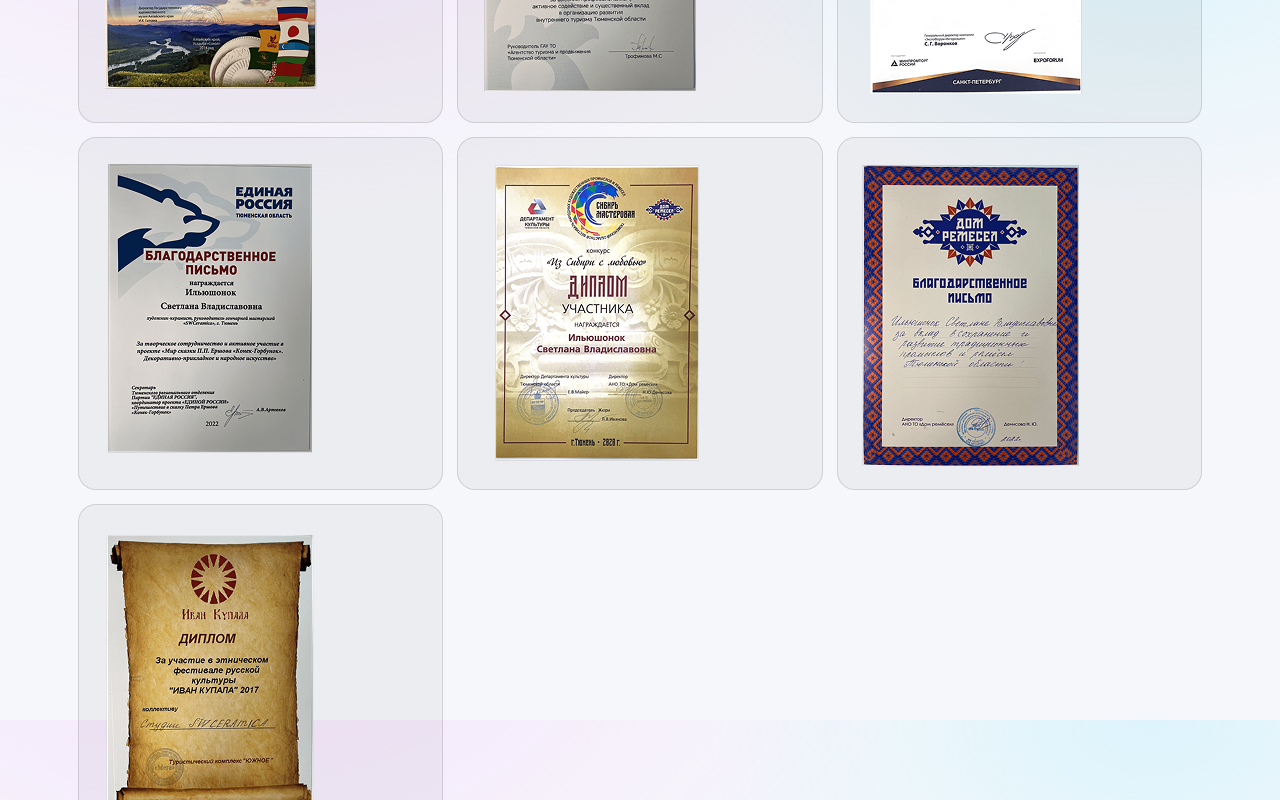
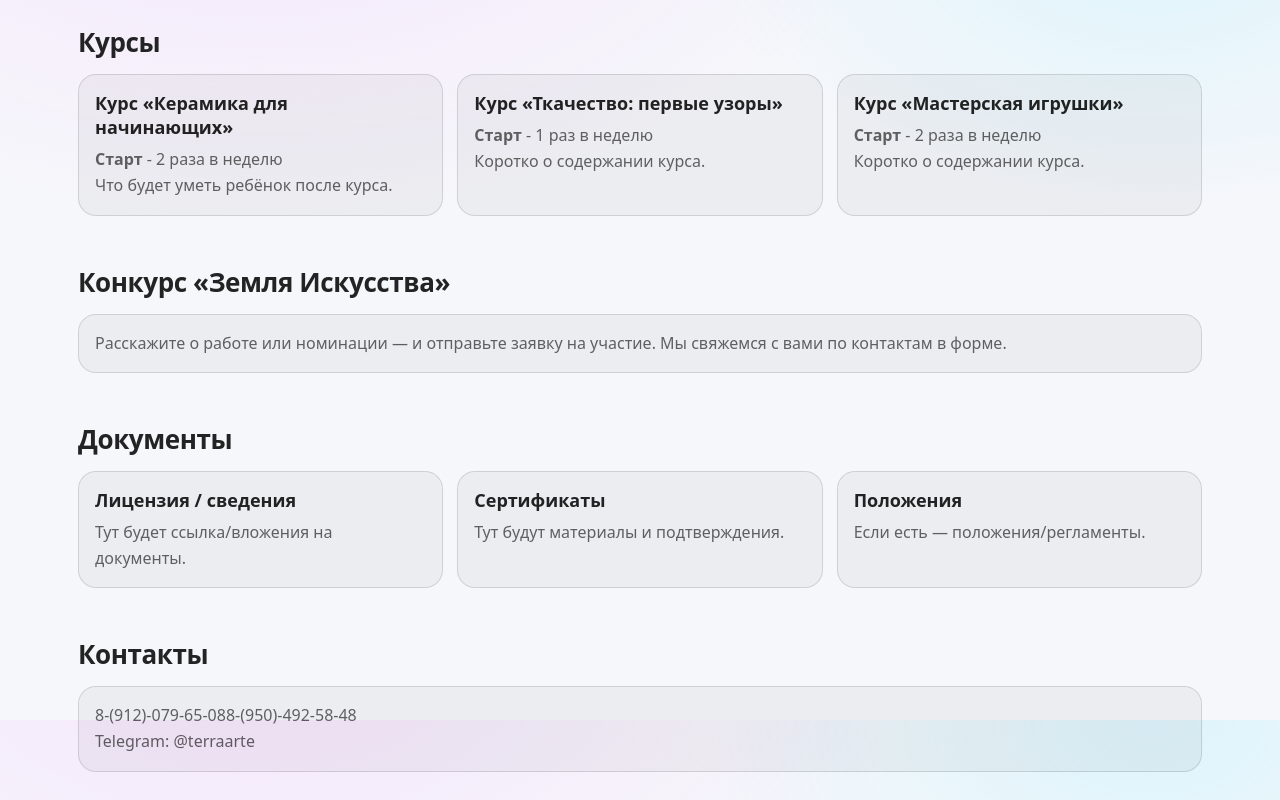
Before and after one commit to Dyxure/SitePraktika, a React (Vite) app in the folder frontend/: page / in a window 1280 px wide. Shown: the part 1680-2480 px from the top of the page. Built offline with nearby package versions, Linux system fonts and the light colour scheme; no server answers.

Commit message:
footer-fix

```diff
--- a/frontend/src/App.tsx
+++ b/frontend/src/App.tsx
@@ -1,27 +1,10 @@
-import Footer from "./components/Footer";
-import SiteHeader from "./components/SiteHeader";
-import FormRenderer from "./components/FormRenderer";
-import {
-  competitionFormFields,
-  learningFormFields,
-} from "./content/formConfigs";
-import {
-  brand,
-  competition,
-  contact,
-  courses,
-  directions,
-  documents,
-  home,
-  teachers,
-  workshops,
-} from "./content/siteData";
-import {
-  submitCompetition,
-  submitLearning,
-  type CompetitionPayload,
-  type LearningPayload,
-} from "./lib/api";
+import Footer from './components/Footer'
+import MapSection from './components/MapSection'
+import SiteHeader from './components/SiteHeader'
+import FormRenderer from './components/FormRenderer'
+import { competitionFormFields, learningFormFields } from './content/formConfigs'
+import { brand, competition, contact, courses, directions, documents, home, teachers, workshops } from './content/siteData'
+import { submitCompetition, submitLearning, type CompetitionPayload, type LearningPayload } from './lib/api'
 
 export default function App() {
   return (
@@ -74,14 +57,8 @@ export default function App() {
         <section className="section" id="about">
           <h2 className="section-title">О школе</h2>
           <div className="card">
-            <p>
-              {brand.name} - творческая ремесленная школа в Тюмени для детей и
-              родителей.
-            </p>
-            <p className="mt-10">
-              Мы создаем безопасную среду, где можно пробовать, ошибаться,
-              развиваться и создавать вещи своими руками.
-            </p>
+            <p>{brand.name} - творческая ремесленная школа в Тюмени для детей и родителей.</p>
+            <p className="mt-10">Мы создаем безопасную среду, где можно пробовать, ошибаться, развиваться и создавать вещи своими руками.</p>
           </div>
         </section>
 
@@ -107,34 +84,6 @@ export default function App() {
                   <b>{teacher.spec}</b>
                 </p>
                 <p className="mt-8">{teacher.bio}</p>
-              </div>
-            ))}
-          </div>
-        </section>
-
-        <section className="section" id="competition">
-          <h2 className="section-title">{competition.title}</h2>
-          <div className="card">
-            <p>{competition.lead}</p>
-          </div>
-        </section>
-
-        <section className="section" id="documents">
-          <div className="grid-3">
-            {documents.map((doc) => (
-              <div className="card" key={doc.title}>
-                {doc.text.endsWith(".png") ||
-                doc.text.endsWith(".jpg") ||
-                doc.text.endsWith(".jpeg") ||
-                doc.text.endsWith(".webp") ? (
-                  <img
-                    src={doc.text.replace("/public", "")}
-                    alt={doc.title}
-                    style={{ maxWidth: "100%", height: "auto" }}
-                  />
-                ) : (
-                  <p>{doc.text}</p>
-                )}
               </div>
             ))}
           </div>
@@ -170,10 +119,28 @@ export default function App() {
           </div>
         </section>
 
+        <section className="section" id="competition">
+          <h2 className="section-title">{competition.title}</h2>
+          <div className="card">
+            <p>{competition.lead}</p>
+          </div>
+        </section>
+
+        <section className="section" id="documents">
+          <h2 className="section-title">Документы</h2>
+          <div className="grid-3">
+            {documents.map((doc) => (
+              <div className="card" key={doc.title}>
+                <h3>{doc.title}</h3>
+                <p>{doc.text}</p>
+              </div>
+            ))}
+          </div>
+        </section>
+
         <section className="section" id="contacts">
           <h2 className="section-title">Контакты</h2>
           <div className="card">
-            <p>{contact.address}</p>
             <p className="mt-8">{contact.phone}</p>
             <p className="mt-8">
               Telegram: <a href={contact.telegramUrl}>@terraarte</a>
@@ -188,7 +155,7 @@ export default function App() {
             submitText="Отправить заявку"
             hint="Оставьте контакты, мы свяжемся с вами и подберем удобное расписание."
             onSubmit={async (payload) => {
-              await submitLearning(payload);
+              await submitLearning(payload)
             }}
           />
         </section>
@@ -200,13 +167,15 @@ export default function App() {
             submitText="Подать заявку"
             hint="После отправки мы свяжемся для подтверждения участия."
             onSubmit={async (payload) => {
-              await submitCompetition(payload);
+              await submitCompetition(payload)
             }}
           />
         </section>
       </main>
-
+      <section className="section" id="map">
+          <MapSection />
+        </section>
       <Footer />
     </div>
-  );
+  )
 }
--- a/frontend/src/components/Footer.tsx
+++ b/frontend/src/components/Footer.tsx
@@ -7,12 +7,13 @@ export default function Footer() {
         <div className="flex-row-wrap-center justify-between">
           <div className="fw-800">Земля Искусства</div>
           <div className="text-muted">
-            {contact.address} · {contact.phone}
+             · {contact.phone}
           </div>
         </div>
         <div className="mt-10">
+          <img src="/images/logo.png" alt="Logo" />
           <a href="#contacts">
-            Контакты
+            Политика конфиденциальности
           </a>
         </div>
       </div>
--- a/frontend/src/content/siteData.ts
+++ b/frontend/src/content/siteData.ts
@@ -1,146 +1,73 @@
 // Контент и структуры сайта (чтобы дизайнер менял текст/направления без правки логики).
-export type NavItem = { to: string; label: string };
+export type NavItem = { to: string; label: string }
 
 export const navItems: NavItem[] = [
-  { to: "#about", label: "О школе" },
-  { to: "#directions", label: "Направления" },
-  { to: "#teachers", label: "Преподаватели" },
-  { to: "#workshops", label: "Мастер-классы" },
-  { to: "#courses", label: "Курсы" },
-  { to: "#competition", label: "Конкурс" },
-  { to: "#documents", label: "Документы" },
-  { to: "#contacts", label: "Контакты" },
-];
+  { to: '#about', label: 'О школе' },
+  { to: '#directions', label: 'Направления' },
+  { to: '#teachers', label: 'Преподаватели' },
+  { to: '#workshops', label: 'Мастер-классы' },
+  { to: '#courses', label: 'Курсы' },
+  { to: '#competition', label: 'Конкурс' },
+  { to: '#documents', label: 'Документы' },
+  { to: '#contacts', label: 'Контакты' },
+]
 
 export const contact = {
-  address: "Тюмень, ул. (адрес уточняется)",
-  phone: "+7 (___) ___-__-__",
-  telegramUrl: "https://t.me/",
-};
+  phone: ['8-(912)-079-65-08', '8-(950)-492-58-48'],
+  telegramUrl: 'https://t.me/',
+}
 
 export const brand = {
-  name: "Земля Искусства",
-  subtitle: "Первая ремесленная школа в Тюмени",
-};
+  name: 'Земля Искусства',
+  subtitle: 'Первая ремесленная школа в Тюмени',
+}
 
 export const home = {
-  heroTitle: "Творческое ремесленное обучение для детей и родителей",
+  heroTitle: 'Творческое ремесленное обучение для детей и родителей',
   heroLead:
-    "Керамика, ткачество и мастерская игрушки: занятия в ремесле, бережное обучение и профессиональные преподаватели.",
-  heroKicker: "Ремесленная школа · Тюмень",
+    'Керамика, ткачество и мастерская игрушки: занятия в ремесле, бережное обучение и профессиональные преподаватели.',
+  heroKicker: 'Ремесленная школа · Тюмень',
   advantages: [
-    {
-      title: "Доверие и смысл",
-      text: "Понятная структура обучения и ценность ремесла.",
-    },
-    {
-      title: "Живые руки",
-      text: "Практика с первого занятия — чтобы ребёнок создавал руками.",
-    },
-    {
-      title: "Опытные преподаватели",
-      text: "Специалисты, которые поддерживают и объясняют.",
-    },
+    { title: 'Доверие и смысл', text: 'Понятная структура обучения и ценность ремесла.' },
+    { title: 'Живые руки', text: 'Практика с первого занятия — чтобы ребёнок создавал руками.' },
+    { title: 'Опытные преподаватели', text: 'Специалисты, которые поддерживают и объясняют.' },
   ],
-};
+}
 
 export const directions = [
   // Направления можно расширить/уточнить под контент с текущего terraarte.ru.
-  {
-    title: "Керамика",
-    description: "Лепка, формы, роспись и работа с глиной.",
-  },
-  {
-    title: "Ткачество",
-    description: "Основы переплетений, ткани и творческие изделия.",
-  },
-  {
-    title: "Мастерская игрушки",
-    description: "Создание игрушек, детали, текстуры и финальная сборка.",
-  },
-];
+  { title: 'Керамика', description: 'Лепка, формы, роспись и работа с глиной.' },
+  { title: 'Ткачество', description: 'Основы переплетений, ткани и творческие изделия.' },
+  { title: 'Мастерская игрушки', description: 'Создание игрушек, детали, текстуры и финальная сборка.' },
+]
 
 export const teachers = [
   // Заполните реальными ФИО/специализациями/описаниями с terraarte.ru.
-  {
-    name: "Преподаватель 1",
-    spec: "Керамика",
-    bio: "Короткое описание специализации и подхода к обучению.",
-  },
-  {
-    name: "Преподаватель 2",
-    spec: "Ткачество",
-    bio: "Короткое описание специализации и подхода к обучению.",
-  },
-  {
-    name: "Преподаватель 3",
-    spec: "Игрушки",
-    bio: "Короткое описание специализации и подхода к обучению.",
-  },
-];
+  { name: 'Преподаватель 1', spec: 'Керамика', bio: 'Короткое описание специализации и подхода к обучению.' },
+  { name: 'Преподаватель 2', spec: 'Ткачество', bio: 'Короткое описание специализации и подхода к обучению.' },
+  { name: 'Преподаватель 3', spec: 'Игрушки', bio: 'Короткое описание специализации и подхода к обучению.' },
+]
 
 export const workshops = [
-  {
-    title: "Мастер-класс «Тёплая керамика»",
-    date: "Дата уточняется",
-    text: "Короткое описание мастер-класса.",
-  },
-  {
-    title: "Мастер-класс «Ткань своими руками»",
-    date: "Дата уточняется",
-    text: "Короткое описание мастер-класса.",
-  },
-  {
-    title: "Мастер-класс «Игрушка с характером»",
-    date: "Дата уточняется",
-    text: "Короткое описание мастер-класса.",
-  },
-];
+  { title: 'Мастер-класс «Тёплая керамика»', date: 'Дата уточняется', text: 'Короткое описание мастер-класса.' },
+  { title: 'Мастер-класс «Ткань своими руками»', date: 'Дата уточняется', text: 'Короткое описание мастер-класса.' },
+  { title: 'Мастер-класс «Игрушка с характером»', date: 'Дата уточняется', text: 'Короткое описание мастер-класса.' },
+]
 
 export const courses = [
-  {
-    title: "Курс «Керамика для начинающих»",
-    level: "Старт",
-    time: "2 раза в неделю",
-    text: "Что будет уметь ребёнок после курса.",
-  },
-  {
-    title: "Курс «Ткачество: первые узоры»",
-    level: "Старт",
-    time: "1 раз в неделю",
-    text: "Коротко о содержании курса.",
-  },
-  {
-    title: "Курс «Мастерская игрушки»",
-    level: "Старт",
-    time: "2 раза в неделю",
-    text: "Коротко о содержании курса.",
-  },
-];
+  { title: 'Курс «Керамика для начинающих»', level: 'Старт', time: '2 раза в неделю', text: 'Что будет уметь ребёнок после курса.' },
+  { title: 'Курс «Ткачество: первые узоры»', level: 'Старт', time: '1 раз в неделю', text: 'Коротко о содержании курса.' },
+  { title: 'Курс «Мастерская игрушки»', level: 'Старт', time: '2 раза в неделю', text: 'Коротко о содержании курса.' },
+]
 
 export const documents = [
-  {
-    title: "Диплом",
-    text: "image/Диплом1.png",
-  },
-  { title: "Благодарственое письмо", text: "image/Письмо1.png" },
-  {
-    title: "Диплом",
-    text: "image/Диплом2.png",
-  },
-  { title: "Благодарственое письмо", text: "image/Письмо2.png" },
-  {
-    title: "Диплом",
-    text: "image/Диплом3.png",
-  },
-  { title: "Благодарственое письмо", text: "image/Письмо3.png" },
-  {
-    title: "Диплом",
-    text: "image/Диплом4.png",
-  },
-];
+  { title: 'Лицензия / сведения', text: 'Тут будет ссылка/вложения на документы.' },
+  { title: 'Сертификаты', text: 'Тут будут материалы и подтверждения.' },
+  { title: 'Положения', text: 'Если есть — положения/регламенты.' },
+]
 
 export const competition = {
-  title: "Конкурс «Земля Искусства»",
-  lead: "Расскажите о работе или номинации — и отправьте заявку на участие. Мы свяжемся с вами по контактам в форме.",
-};
+  title: 'Конкурс «Земля Искусства»',
+  lead:
+    'Расскажите о работе или номинации — и отправьте заявку на участие. Мы свяжемся с вами по контактам в форме.',
+}
```
Also changed, not shown: frontend/src/site.css (+114 -0 lines).
